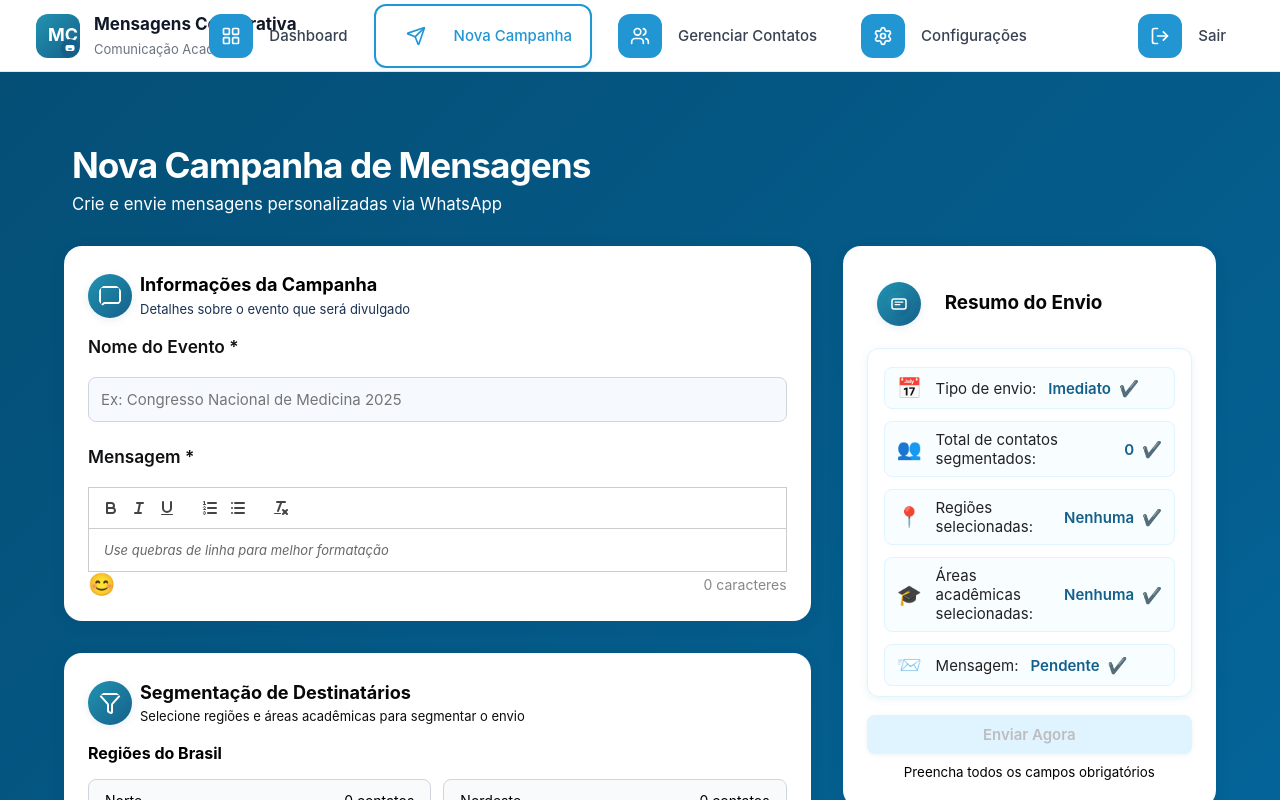
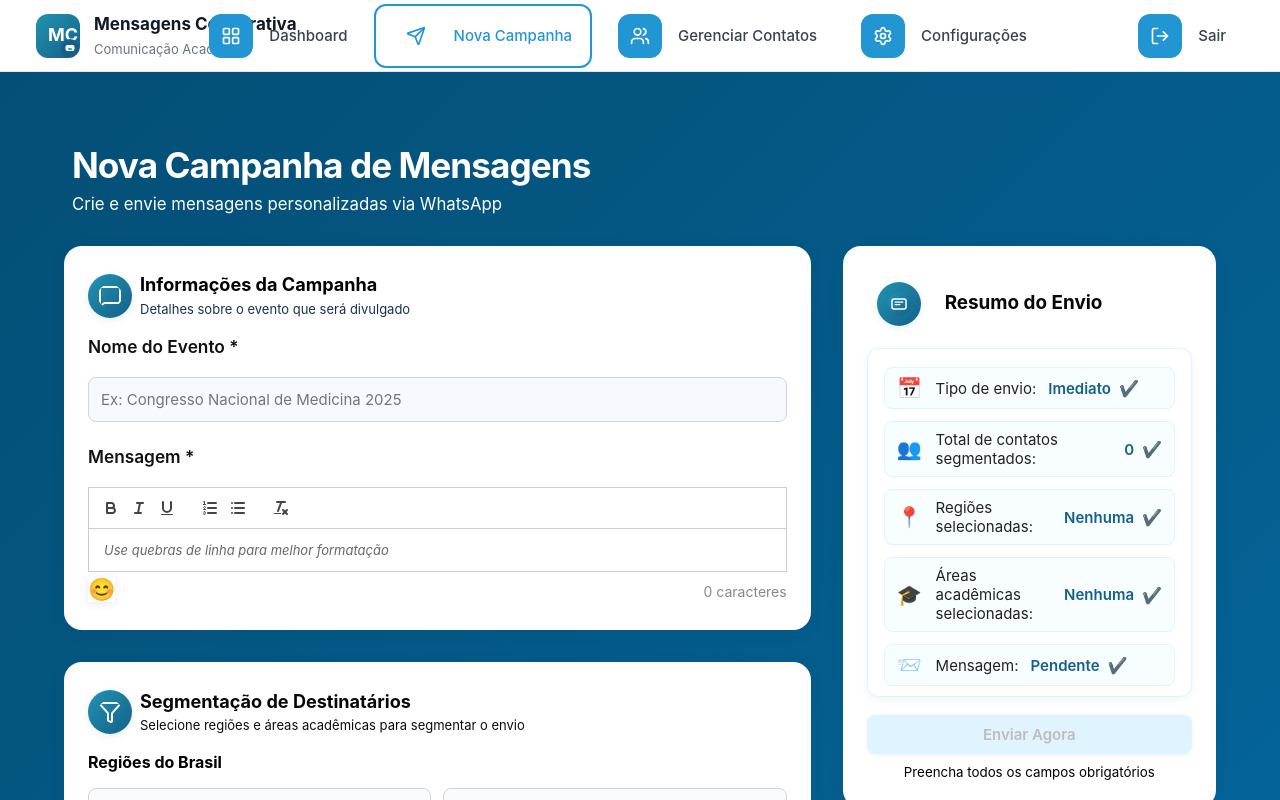
Before and after one commit to Gleice38/spam-message-main-novo, a React (Vite) app in the folder frontend/: page /campaigns in a window 1280 px wide. Shown: the top 800 px of the page. Built offline with nearby package versions, Linux system fonts and the light colour scheme; no server answers; sample sign-in values are in the browser's storage.

Commit message:
feat: botão de emoji ao lado do contador de caracteres na Nova Campanha

```diff
--- a/frontend/src/pages/campaigns/NewCampaign.css
+++ b/frontend/src/pages/campaigns/NewCampaign.css
@@ -1,3 +1,32 @@
+  /* Linha horizontal para emoji e contador */
+  .emoji-char-row {
+    display: flex;
+    align-items: center;
+    gap: 8px;
+    margin-top: 4px;
+    position: relative;
+  }
+
+  .emoji-button-inline {
+    font-size: 22px;
+    background: none;
+    border: none;
+    cursor: pointer;
+    transition: background 0.2s;
+    box-shadow: 0 2px 8px rgba(24,49,83,0.10);
+    margin-right: 4px;
+  }
+  .emoji-button-inline:active, .emoji-button-inline:focus {
+    background: #f0f4fa;
+    outline: none;
+  }
+
+  .emoji-picker-container-inline {
+    position: absolute;
+    left: 0;
+    top: 36px;
+    z-index: 30;
+  }
   /* Alinha o contador de caracteres à direita */
   .char-counter {
     display: block;
--- a/frontend/src/pages/campaigns/NewCampaign.jsx
+++ b/frontend/src/pages/campaigns/NewCampaign.jsx
@@ -224,27 +224,21 @@ export default function NewCampaign() {
         placeholder="Use quebras de linha para melhor formatação"
       />
 
-      {/* Contador */}
-      <span className="char-counter">
-        {formData.message_body.replace(/<[^>]+>/g, "").length} caracteres
-      </span>
-    </div>
-
-    {/* helper-text removido conforme solicitado */}
-  </div>
-
-  {/* Emoji fixo no canto inferior esquerdo do card */}
+      {/* Linha: emoji + contador */}
+      <div className="emoji-char-row">
         <button
           type="button"
-    className="emoji-button"
+          className="emoji-button-inline"
           onClick={() => setShowEmojiPicker(v => !v)}
           aria-label="Adicionar emoji"
         >
           😊
         </button>
-
+        <span className="char-counter">
+          {formData.message_body.replace(/<[^>]+>/g, "").length} caracteres
+        </span>
         {showEmojiPicker && (
-    <div className="emoji-picker-container">
+          <div className="emoji-picker-container-inline">
             <EmojiPicker
               onEmojiClick={handleEmojiClick}
               height={350}
@@ -252,6 +246,12 @@ export default function NewCampaign() {
             />
           </div>
         )}
+      </div>
+    </div>
+
+    {/* helper-text removido conforme solicitado */}
+  </div>
+
 </div>
 
 
```
Also changed, not shown: 1 other file (tests, documents, lock files or other folders). Lines whose indentation alone changed are shown as unchanged.
